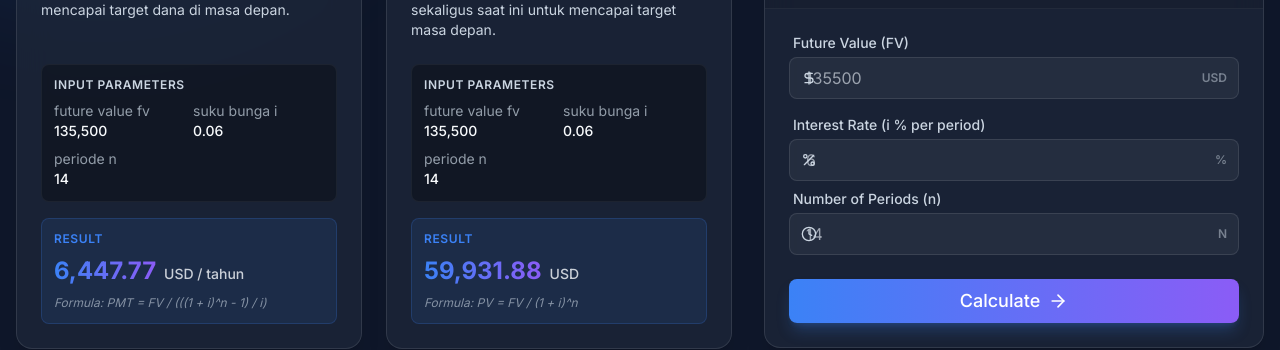
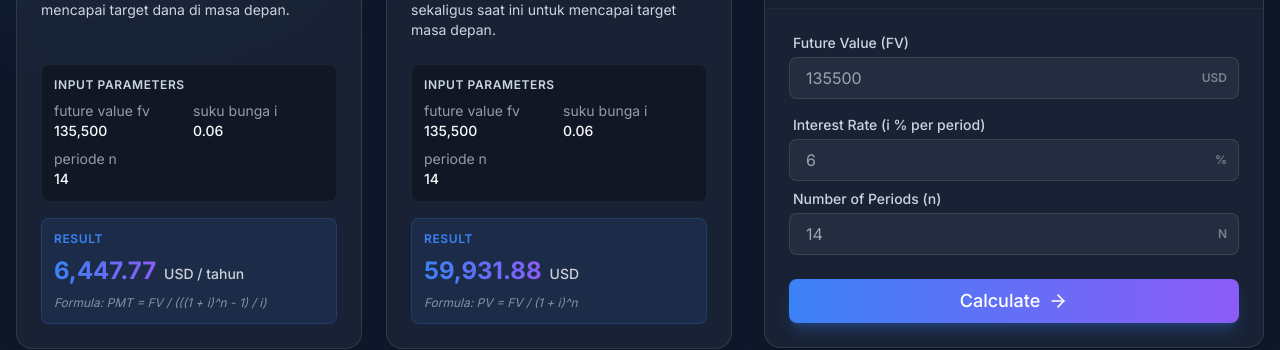
Before and after one commit to Nosdovah/business_valuation, a React (Vite) app in the folder calculator-app/: page / in a window 1280 px wide. Shown: the part 400-750 px from the top of the page. Built offline with nearby package versions, Linux system fonts and the light colour scheme.

Commit message:
Remove overlapping icons and simplify input layout

```diff
--- a/calculator-app/src/components/CalculatorTabs.tsx
+++ b/calculator-app/src/components/CalculatorTabs.tsx
@@ -1,6 +1,6 @@
 import React, { useState } from 'react';
 import { calculatePMTfromFV, calculatePVfromFV, calculatePMTOrdinary, calculatePeriod, calculateInterestRate } from '../utils/finance';
-import { Calculator, ArrowRight, DollarSign, Percent, Clock } from 'lucide-react';
+import { Calculator, ArrowRight } from 'lucide-react';
 
 type Tab = 'PMT (FV)' | 'PV (FV)' | 'PMT (Ordinary)' | 'PMT (Due)' | 'Period (n)' | 'Rate (i)';
 
@@ -53,20 +53,17 @@ const CalculatorTabs: React.FC = () => {
     setResult(r);
   };
 
-  const renderInput = (name: string, label: string, icon: React.ReactNode, placeholder: string, unit?: string) => (
+  const renderInput = (name: string, label: string, placeholder: string, unit?: string) => (
     <div key={name} className="flex flex-col gap-1 mb-4">
       <label className="text-sm text-textSecondary font-medium pl-1">{label}</label>
       <div className="relative flex items-center">
-        <div className="absolute left-3 text-textSecondary pointer-events-none">
-          {icon}
-        </div>
         <input
           type="number"
           name={name}
           value={inputs[name] || ''}
           onChange={handleInputChange}
           placeholder={placeholder}
-          className={`glass-input pl-10 w-full ${unit ? 'pr-12' : ''}`}
+          className={`glass-input w-full ${unit ? 'pr-12' : ''}`}
         />
         {unit && (
           <div className="absolute right-3 text-xs font-semibold text-textSecondary/50 pointer-events-none uppercase">
@@ -119,11 +116,11 @@ const CalculatorTabs: React.FC = () => {
 
       <div className="p-6 flex-grow flex flex-col">
         <div className="flex-grow space-y-2">
-           {fields.includes('fv') && renderInput('fv', 'Future Value (FV)', <DollarSign className="w-4 h-4" />, '135500', 'USD')}
-           {fields.includes('pv') && renderInput('pv', 'Present Value (PV)', <DollarSign className="w-4 h-4" />, '100000', 'USD')}
-           {fields.includes('pmt') && renderInput('pmt', 'Payment (PMT)', <DollarSign className="w-4 h-4" />, '10000', 'USD')}
-           {fields.includes('i') && renderInput('i', 'Interest Rate (i % per period)', <Percent className="w-4 h-4" />, '6', '%')}
-           {fields.includes('n') && renderInput('n', 'Number of Periods (n)', <Clock className="w-4 h-4" />, '14', 'N')}
+           {fields.includes('fv') && renderInput('fv', 'Future Value (FV)', '135500', 'USD')}
+           {fields.includes('pv') && renderInput('pv', 'Present Value (PV)', '100000', 'USD')}
+           {fields.includes('pmt') && renderInput('pmt', 'Payment (PMT)', '10000', 'USD')}
+           {fields.includes('i') && renderInput('i', 'Interest Rate (i % per period)', '6', '%')}
+           {fields.includes('n') && renderInput('n', 'Number of Periods (n)', '14', 'N')}
         </div>
 
         <button onClick={handleCalculate} className="btn-primary w-full mt-6 flex items-center justify-center gap-2 py-3 text-lg">
```
